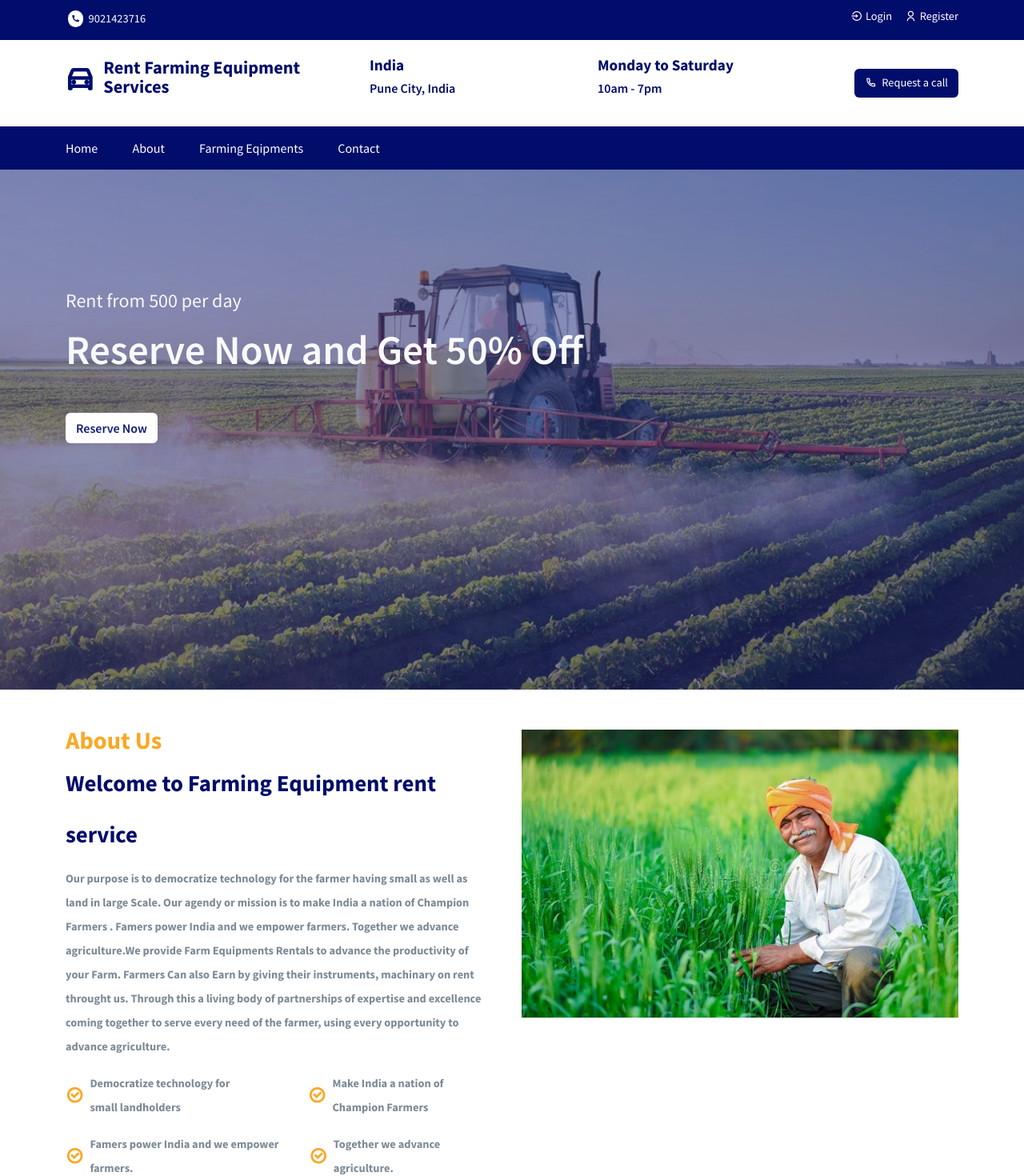
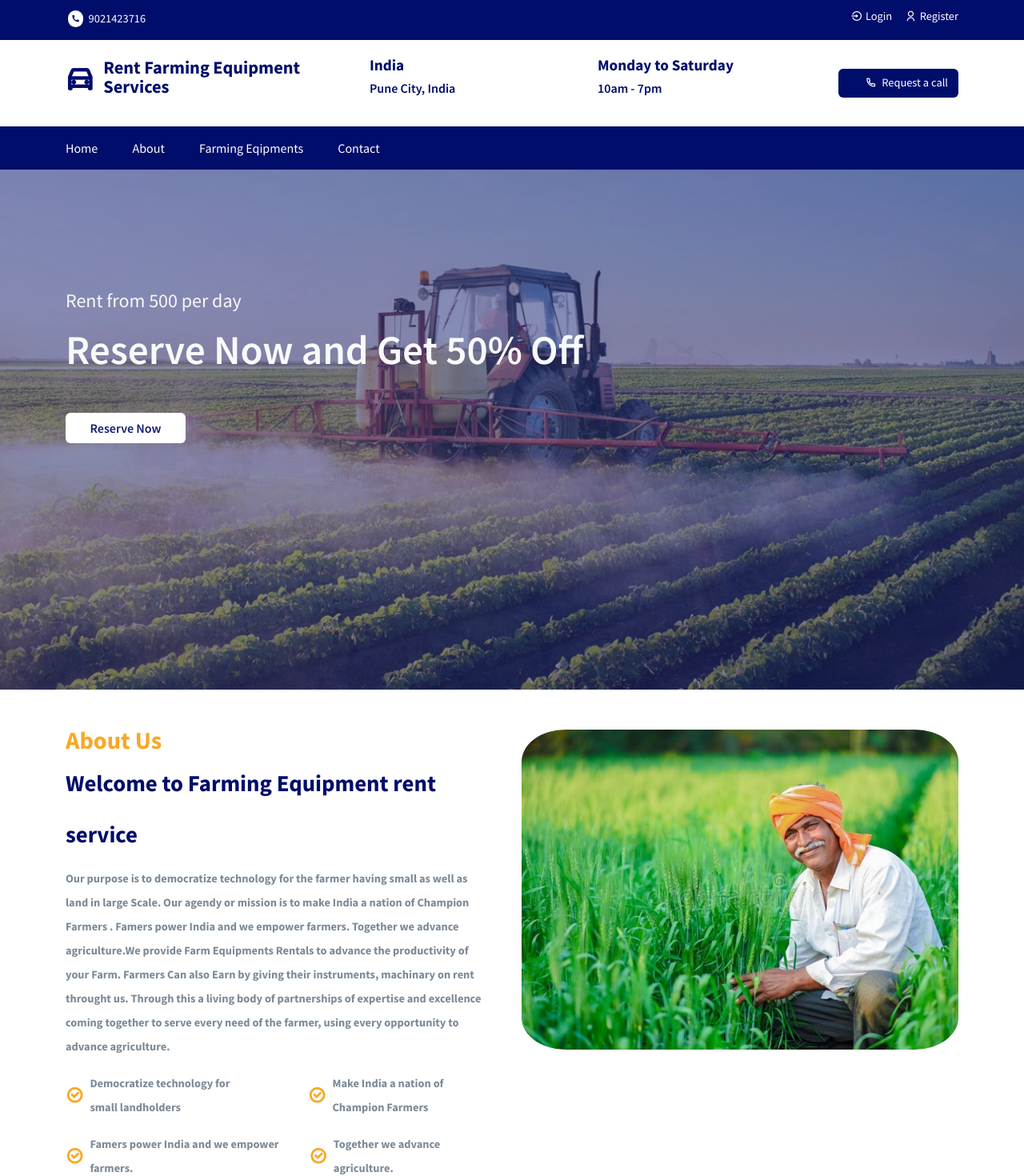
Before and after one commit to ayush-dudhani/module-not-found, a React (Create React App) app in the folder client/: page / in a window 1280 px wide. Shown: the top 1470 px of the page at 80% size. Built offline with nearby package versions, Linux system fonts and the light colour scheme; no server answers; the database is empty.

Commit message:
onrent fixed

```diff
--- a/client/src/routers/Routers.jsx
+++ b/client/src/routers/Routers.jsx
@@ -6,9 +6,9 @@ import Contact from "../pages/Contact"
 import Register from "../pages/Register"
 import Login from "../pages/Login"
 import EquipmentListing from "../pages/EquipmentListing"
-import getData from '../hooks/fetchData';
+import getData from "../hooks/fetchData"
 import EquipmentsDetails from "../pages/EquipmentDetails"
-import onRent from "../pages/onRent"
+import OnRent from "../pages/OnRent"
 import Inputs from "../components/Layout/Input"
 const Routers = () => {
   const { data } = getData()
@@ -18,7 +18,7 @@ const Routers = () => {
       <Route path="/home" element={<Home />} />
       <Route path="/about" element={<About />} />
       <Route path="/contact" element={<Contact />} />
-      <Route path="/onrent" element={<onRent inputs={Inputs} />} />
+      <Route path="/onrent" element={<OnRent inputs={Inputs} />} />
       <Route path="/register" element={<Register />} />
       <Route path="/login" element={<Login />} />
       <Route path="/equipments" element={<EquipmentListing />} />
--- a/client/src/styles/onRent.css
+++ b/client/src/styles/onRent.css
@@ -0,0 +1,81 @@
+.new {
+  width: 100%;
+  display: flex;
+}
+.newContainer {
+  flex: 6;
+}
+.top,
+.bottom {
+  -webkit-box-shadow: 2px 4px 10px 1px rgba(0, 0, 0, 0.47);
+  box-shadow: 2px 4px 10px 1px rgba(201, 201, 201, 0.47);
+  padding: 20px;
+  margin: 20px;
+  display: flex;
+}
+.top h1 {
+  font-size: 1.8rem;
+  padding: 0% 35%;
+  font-weight: 700;
+}
+h1 {
+  color: #000d6b;
+  font-size: 20px;
+}
+
+.left {
+  flex: 1;
+  text-align: center;
+}
+img {
+  width: 400px;
+  height: 400px;
+  border-radius: 10%;
+  object-fit: cover;
+}
+
+form {
+  display: flex;
+  flex-wrap: wrap;
+  gap: 30px;
+  justify-content: space-around;
+}
+
+.formInput {
+  width: 40%;
+}
+
+label {
+  display: flex;
+  align-items: center;
+  gap: 10px;
+}
+.icon {
+  cursor: pointer;
+}
+
+input {
+  width: 100%;
+  padding: 5px;
+  border: none;
+  border-bottom: 1px solid gray;
+}
+.right {
+  flex: 2;
+}
+
+button {
+  border-radius: 10%;
+  width: 150px;
+  padding: 10px;
+  border: none;
+  background-color: #000d6b;
+  color: white;
+  font-weight: bold;
+  cursor: pointer;
+  margin-top: 10px;
+}
+button :disabled {
+  background-color: rgba(3, 92, 92, 0.322);
+  cursor: not-allowed;
+}
```
